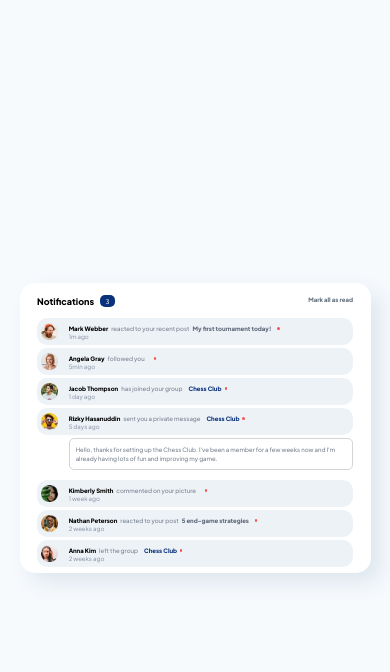
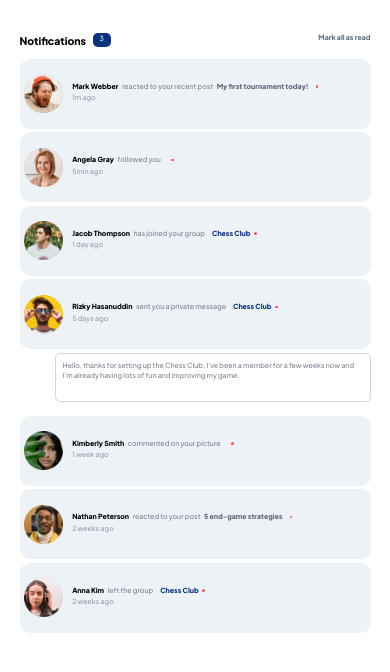
Before and after one commit to BurimP/NotificationPage, a React (Vite) app: page / in a window 390 px wide. Shown: the top 672 px of the page. Built offline with nearby package versions, Linux system fonts and the light colour scheme.

Commit message:
CSS mobile modifications

```diff
--- a/src/App.css
+++ b/src/App.css
@@ -243,7 +243,8 @@ body {
     width: 90%;
   }
 }
-@media screen and (max-width: 375px) {
+@media screen and (max-width: 500px) {
+  /* 375px */
   html {
     font-size: 7px;
   }
@@ -271,6 +272,9 @@ body {
 }
 
 @media screen and (max-width: 335px) {
+  html {
+    font-size: 6px;
+  }
   .notification {
     grid-template-columns: 16% repeat(9, 1fr);
   }
```
